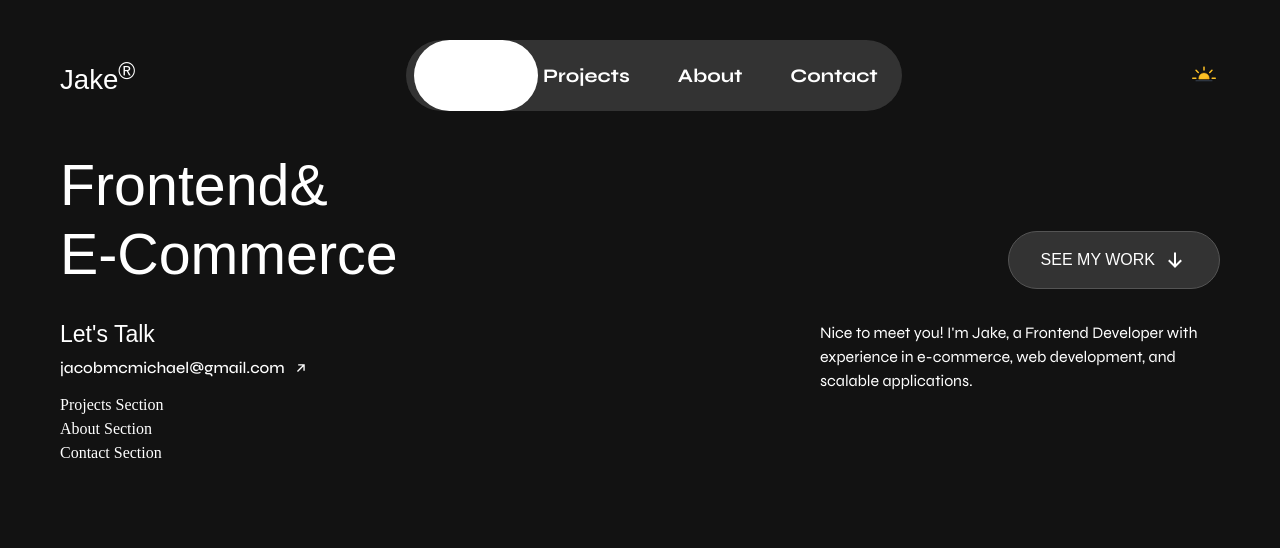
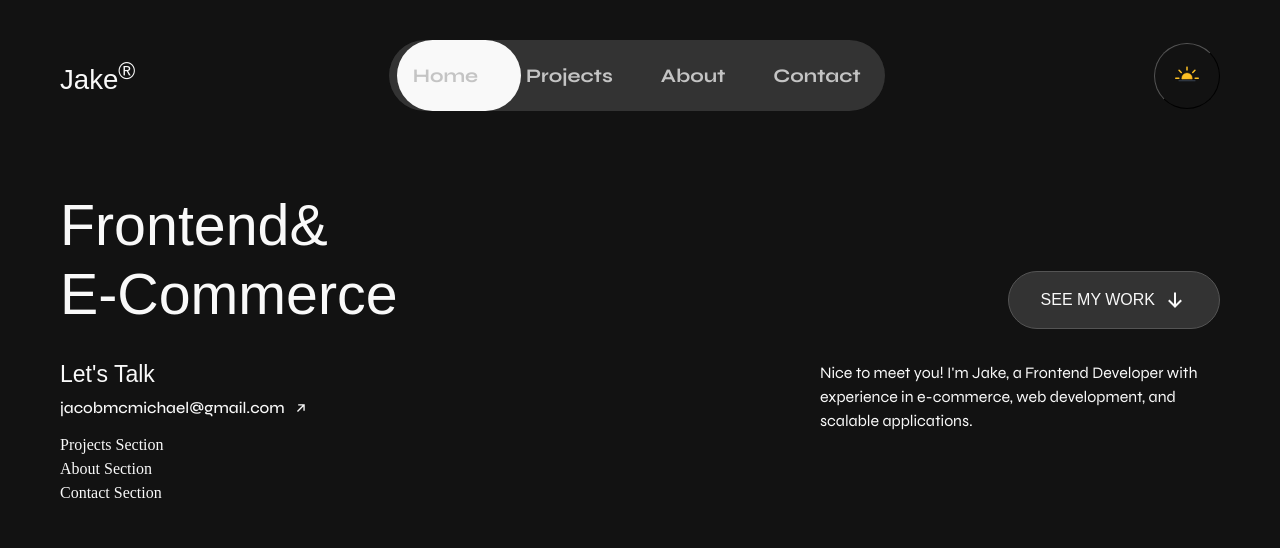
Before and after one commit to jacobmcmichael/jacobmcmichael.github.io, a Gatsby site: page / in a window 1280 px wide. Built offline with nearby package versions, Linux system fonts and the light colour scheme; Gatsby itself is replaced by a stand-in of ours; a web font is replaced by a local one.

Commit message:
:sparkles: adds a theme switcher and color variants

```diff
--- a/src/components/Icons.jsx
+++ b/src/components/Icons.jsx
@@ -3417,3 +3417,54 @@
     </svg>
   );
 }
+
+export function AnimatedMoon() {
+  return (
+    <svg
+      xmlns="http://www.w3.org/2000/svg"
+      width="1em"
+      height="1em"
+      viewBox="0 0 512 512"
+    >
+      <defs>
+        <linearGradient
+          id="meteoconsClearNightFill0"
+          x1={54.3}
+          x2={187.2}
+          y1={29}
+          y2={259.1}
+          gradientUnits="userSpaceOnUse"
+        >
+          <stop offset={0} stopColor="#86c3db"></stop>
+          <stop offset={0.5} stopColor="#86c3db"></stop>
+          <stop offset={1} stopColor="#5eafcf"></stop>
+        </linearGradient>
+        <symbol id="meteoconsClearNightFill1" viewBox="0 0 270 270">
+          <path
+            fill="url(#meteoconsClearNightFill0)"
+            stroke="#72b9d5"
+            strokeLinecap="round"
+            strokeLinejoin="round"
+            strokeWidth={6}
+            d="M252.3 168.6A133.4 133.4 0 0 1 118 36.2A130.5 130.5 0 0 1 122.5 3A133 133 0 0 0 3 134.6C3 207.7 63 267 137.2 267c62.5 0 114.8-42.2 129.8-99.2a135.6 135.6 0 0 1-14.8.8Z"
+          >
+            <animateTransform
+              additive="sum"
+              attributeName="transform"
+              dur="6s"
+              repeatCount="indefinite"
+              type="rotate"
+              values="-15 135 135; 9 135 135; -15 135 135"
+            ></animateTransform>
+          </path>
+        </symbol>
+      </defs>
+      <use
+        width={270}
+        height={270}
+        href="#meteoconsClearNightFill1"
+        transform="translate(121 121)"
+      ></use>
+    </svg>
+  );
+}
--- a/src/components/ThemeToggle.jsx
+++ b/src/components/ThemeToggle.jsx
@@ -1,11 +1,78 @@
 /* Dependencies */
 import React from "react";
+import { motion, AnimatePresence } from "framer-motion";
 
 /* Components */
-import { AnimatedSun } from "@/components/Icons";
+import { AnimatedSun, AnimatedMoon } from "@/components/Icons";
 
-const ThemeToggle = () => {
-  return <AnimatedSun />;
+const ThemeToggle = ({ activeTheme, setActiveTheme }) => {
+  const moonVariant = {
+    dark: {
+      position: "absolute",
+      y: "150%",
+      opacity: 0,
+      filter: "blur(2px)",
+    },
+    light: {
+      position: "absolute",
+      y: 0,
+      opacity: 1,
+      filter: "blur(0px)",
+      transition: {
+        type: "spring",
+        stiffness: 100,
+        damping: 24,
+      },
+    },
+  };
+
+  const sunVariant = {
+    light: {
+      position: "absolute",
+      y: "150%",
+      opacity: 0,
+      filter: "blur(2px)",
+    },
+    dark: {
+      position: "absolute",
+      y: 0,
+      opacity: 1,
+      filter: "blur(0px)",
+      transition: {
+        type: "spring",
+        stiffness: 100,
+        damping: 24,
+      },
+    },
+  };
+
+  const handleChangeTheme = () => {
+    setActiveTheme(activeTheme === "dark" ? "light" : "dark");
+  };
+
+  return (
+    <AnimatePresence>
+      <button
+        className="button--switch component--theme-toggle"
+        onClick={handleChangeTheme}
+      >
+        <motion.div
+          initial={false}
+          animate={activeTheme === "light" ? "light" : "dark"}
+          variants={sunVariant}
+        >
+          <AnimatedSun />
+        </motion.div>
+        <motion.div
+          initial={false}
+          animate={activeTheme === "dark" ? "dark" : "light"}
+          variants={moonVariant}
+        >
+          <AnimatedMoon />
+        </motion.div>
+      </button>
+    </AnimatePresence>
+  );
 };
 
 export default ThemeToggle;
--- a/src/pages/index.js
+++ b/src/pages/index.js
@@ -51,34 +51,43 @@
   ];
 
   const sectionsRefs = useRef([]);
+  const [activeTheme, setActiveTheme] = useState("dark");
   const [activeSection, setActiveSection] = useState("Hero");
 
   useEffect(() => {
-    sectionsRefs.current.forEach((section) => {
+    document.body.setAttribute("data-theme", activeTheme);
+
+    const observers = sectionsRefs.current.map((section) =>
       inView(
         section,
         ({ target }) => {
-          setActiveSection(target.id); // Use the id of the target section
-          return () => {};
+          setActiveSection(target.id);
         },
         { amount: 0.5 }
+      )
     );
-    });
-  }, []);
+
+    // Cleanup function to remove all observers
+    return () => observers.forEach((observer) => observer && observer());
+  }, [activeTheme]);
 
   return (
-    <main>
-      <section id="Header">
+    <>
+      <header id="Header">
         <Logo />
         <div className="header__actions">
-          <ThemeToggle />
+          <ThemeToggle
+            activeTheme={activeTheme}
+            setActiveTheme={setActiveTheme}
+          />
           <Navbar
             activeSection={activeSection}
             setActiveSection={setActiveSection}
           />
         </div>
-      </section>
+      </header>
 
+      <main>
         <HomeLayout>
           {sections.map((section, index) => (
             <section
@@ -92,5 +101,6 @@
           ))}
         </HomeLayout>
       </main>
+    </>
   );
 }
--- a/src/styles/_global.css
+++ b/src/styles/_global.css
@@ -1,7 +1,9 @@
 body {
-  color: var(--color-text);
+  color: var(--color-body-text);
   font-size: var(--font-size-base);
   background-color: var(--color-background);
+
+  transition: color 0.2s ease-in, border-color 0.2s ease-in, background-color 0.2s ease-in;
 }
 
 /* Typography */
@@ -17,7 +19,7 @@
 
 p,
 .p {
-  color: var(--color-text);
+  color: var(--color-body-text);
   font-family: var(--font-body);
   font-weight: 400;
   font-size: 1rem;
@@ -25,7 +27,7 @@
 
 a,
 .a {
-  color: var(--color-text);
+  color: var(--color-body-text);
   font-family: var(--font-body);
   font-weight: 400;
   font-size: 1rem;
@@ -33,8 +35,10 @@
   text-decoration: none;
 }
 
-p svg, .p svg,
-a svg, .a svg {
+p svg,
+.p svg,
+a svg,
+.a svg {
   --icon-size: 1em;
 }
 
@@ -83,18 +87,6 @@
   font-size: var(--h6-font-size);
 }
 
-@media only screen and (min-width: 768px) {
-  :root {
-    --h1-font-size: calc(2.986rem * 1.2);
-  }
-}
-
-@media only screen and (min-width: 1440px) {
-  :root {
-    --h1-font-size: calc(2.986rem * 2.4);
-  }
-}
-
 .small {
   font-size: 0.833rem;
 }
@@ -116,7 +108,7 @@
   /* padding: 0.6em 1.2em; */
   padding: 1em 2em;
 
-  color: var(--color-text);
+  color: var(--color-button-text);
   font-size: 1rem;
   font-family: var(--font-title);
   font-weight: 300;
@@ -131,11 +123,45 @@
   background-color: var(--color-foreground);
 }
 
+.button--switch {
+  all: unset;
+
+  display: flex;
+  justify-content: center;
+  align-items: center;
+
+  width: var(--icon-size);
+  height: var(--icon-size);
+  padding: 0.5rem;
+
+  border-width: 1px;
+  border-style: solid;
+  border-top-color: var(--color-switch-border-light);
+  border-left-color: var(--color-switch-border-light);
+  border-bottom-color: var(--color-switch-border-dark);
+  border-right-color: var(--color-switch-border-dark);
+
+  transition: border 0.2s ease-in-out;
+}
+
+.button--switch:active {
+  border-top-color: var(--color-switch-border-dark);
+  border-left-color: var(--color-switch-border-dark);
+  border-bottom-color: var(--color-switch-border-light);
+  border-right-color: var(--color-switch-border-light);
+}
+
 .button svg {
   --icon-size: 1.5em;
 
   width: var(--icon-size);
   height: var(--icon-size);
+}
+
+@media only screen and (min-width: 768px) {
+  .button--switch {
+    padding: 1rem;
+  }
 }
 
 /* Media */
--- a/src/styles/_variables.css
+++ b/src/styles/_variables.css
@@ -1,9 +1,17 @@
 :root {
   /* Colors */
-  --color-text: white;
+  --color-body-text: #F9F9F9;
+  --color-button-text: #F9F9F9;
+  --color-nav-toggle-icon: #121212;
+  --color-nav-toggle-background: #F9F9F9;
+  --color-nav-text: #C4C4C4;
+  --color-nav-highlight-text: #121212;
+  --color-nav-highlight-background: #F9F9F9;
   --color-background: #121212;
   --color-foreground: #333333;
   --color-border: #545454;
+  --color-switch-border-light: #545454;
+  --color-switch-border-dark: #000000;
 
   /* Typography */
   --font-size-base: 16px;
@@ -23,5 +31,33 @@
   --h6-font-size: 1.2rem;
 
   /* Icons */
-  --icon-size: 32px;
+  --icon-size: 2rem;
+
+  /* Spacing */
+  --layout-padding: 1rem;
 }
+
+[data-theme="light"] {
+  --color-body-text: #121212;
+  --color-button-text: #F9F9F9;
+  --color-nav-toggle-icon: #F9F9F9;
+  --color-nav-toggle-background: #121212;
+  --color-background: #F9F9F9;
+  --color-foreground: #121212;
+  --color-border: #545454;
+  --color-switch-border-light: #C4C4C4;
+  --color-switch-border-dark: #FFFFFF;
+}
+
+@media only screen and (min-width: 768px) {
+  :root {
+    --h1-font-size: calc(2.986rem * 1.2);
+    --layout-padding: 2.5rem;
+  }
+}
+
+@media only screen and (min-width: 1440px) {
+  :root {
+    --h1-font-size: calc(2.986rem * 2.4);
+  }
+}
--- a/src/styles/index.css
+++ b/src/styles/index.css
@@ -1,17 +1,13 @@
-main {
-  --section-padding: 1rem;
-
-  max-width: calc(1200px + var(--section-padding));
-  margin: 0 auto;
-  padding: 0 var(--section-padding);
-
+body {
   overflow-x: hidden;
 }
 
-@media only screen and (min-width: 768px) {
-  main {
-    --section-padding: 2.5rem;
-  }
+main,
+header,
+footer {
+  max-width: calc(1200px + var(--layout-padding));
+  margin: 0 auto;
+  padding: var(--layout-padding);
 }
 
 #Header {
@@ -23,9 +19,6 @@
   flex-direction: row;
   justify-content: space-between;
   align-items: center;
-
-  width: 100%;
-  padding: var(--section-padding) 0;
 }
 
 #Header .header__actions {
@@ -42,3 +35,13 @@
     flex: 1;
   }
 }
+
+.component--theme-toggle {
+  position: relative;
+
+  border-radius: 100%;
+  background-color: transparent;
+
+  appearance: none;
+  overflow: hidden;
+}
--- a/src/styles/navbar.css
+++ b/src/styles/navbar.css
@@ -24,12 +24,13 @@
   justify-content: center;
   align-items: center;
 
-  width: calc(var(--icon-size) + 8px);
-  height: calc(var(--icon-size) + 8px);
+  width: calc(var(--icon-size) + 0.5rem);
+  height: calc(var(--icon-size) + 0.5rem);
   padding: var(--icon-padding);
 
   color: var(--color-background);
   border: none;
+  background-color: var(--color-nav-toggle-background);
 }
 
 #Navbar .menu-toggle > .line {
@@ -43,7 +44,7 @@
   width: 50%;
   height: 2px;
 
-  background-color: var(--color-background);
+  background-color: var(--color-nav-toggle-icon);
   transform-origin: center;
 }
 
@@ -125,7 +126,7 @@
   justify-content: center;
   align-items: center;
 
-  background-color: var(--color-text);
+  background-color: var(--color-body-text);
   border: 1px solid rgba(255, 255, 255, 0.5);
   background-color: rgba(255, 255, 255, 0.5);
   backdrop-filter: blur(2px);
@@ -170,6 +171,8 @@
     align-items: center;
 
     padding: calc(var(--icon-padding) * 2);
+
+    color: var(--color-nav-text);
   }
 
   #Navbar li.list-item span {
@@ -180,7 +183,7 @@
   }
 
   #Navbar li.list-item--active span {
-    color: var(--color-background);
+    color: var(--color-nav-highlight-text);
   }
 
   #Navbar ul > li.list-item--spacer,
@@ -196,6 +199,6 @@
 
     border: none;
     border-radius: 48px;
-    background-color: var(--color-text);
+    background-color: var(--color-nav-highlight-background);
   }
 }
```
Lines whose indentation alone changed are shown as unchanged.
